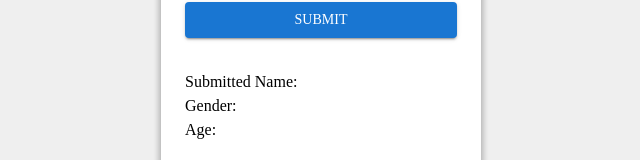
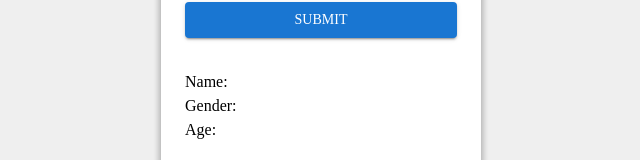
Before and after one commit to Vivekbhatt02/form-with-mui, a React (Create React App) app: page / in a window 1280 px wide. Shown: the part 456-616 px from the top of the page, without its empty margins (319-959 px from the left). Built offline with nearby package versions, Linux system fonts and the light colour scheme.

Commit message:
Feature-2 Updated the label

```diff
--- a/src/components/UserForm.js
+++ b/src/components/UserForm.js
@@ -40,7 +40,7 @@ const containerStyle = {
     boxShadow: [
         "0.1875rem 0.1875rem 0.3125rem rgba(0, 0, 0, 0.2)",
         " -0.1875rem -0.1875rem 0.3125rem rgba(0, 0, 0, 0.2)"
-    ].join(',')
+    ].join(','),
 };
 
 export default function Userform() {
@@ -98,7 +98,7 @@ export default function Userform() {
                     </Button>
                     <Box sx={{justifyContent: 'flex-start'}}>
                         <Typography>
-                            Submitted Name:{submittedDetails.name}
+                            Name:{submittedDetails.name}
                         </Typography>
                         <Typography>
                             Gender:{submittedDetails.gender}
```
